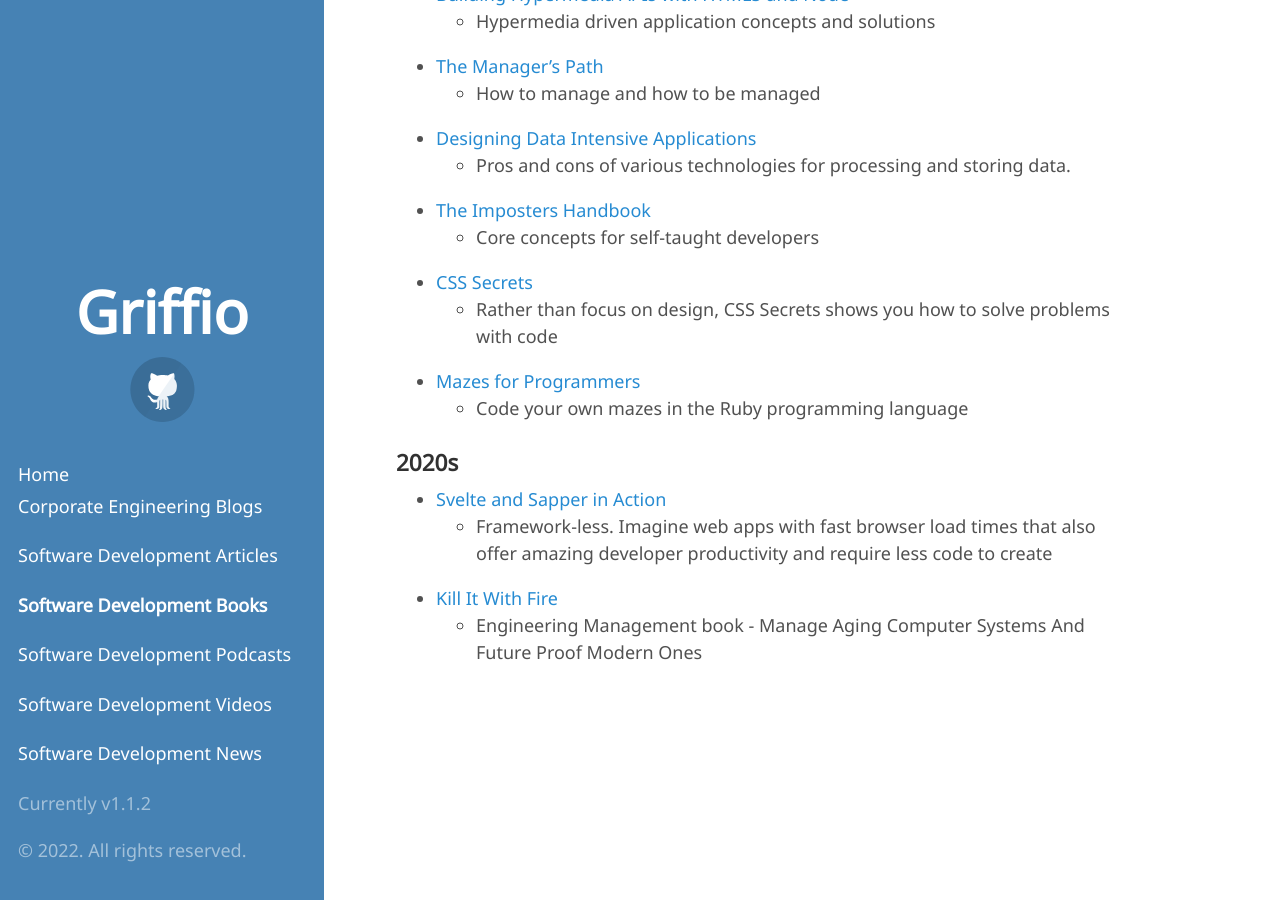
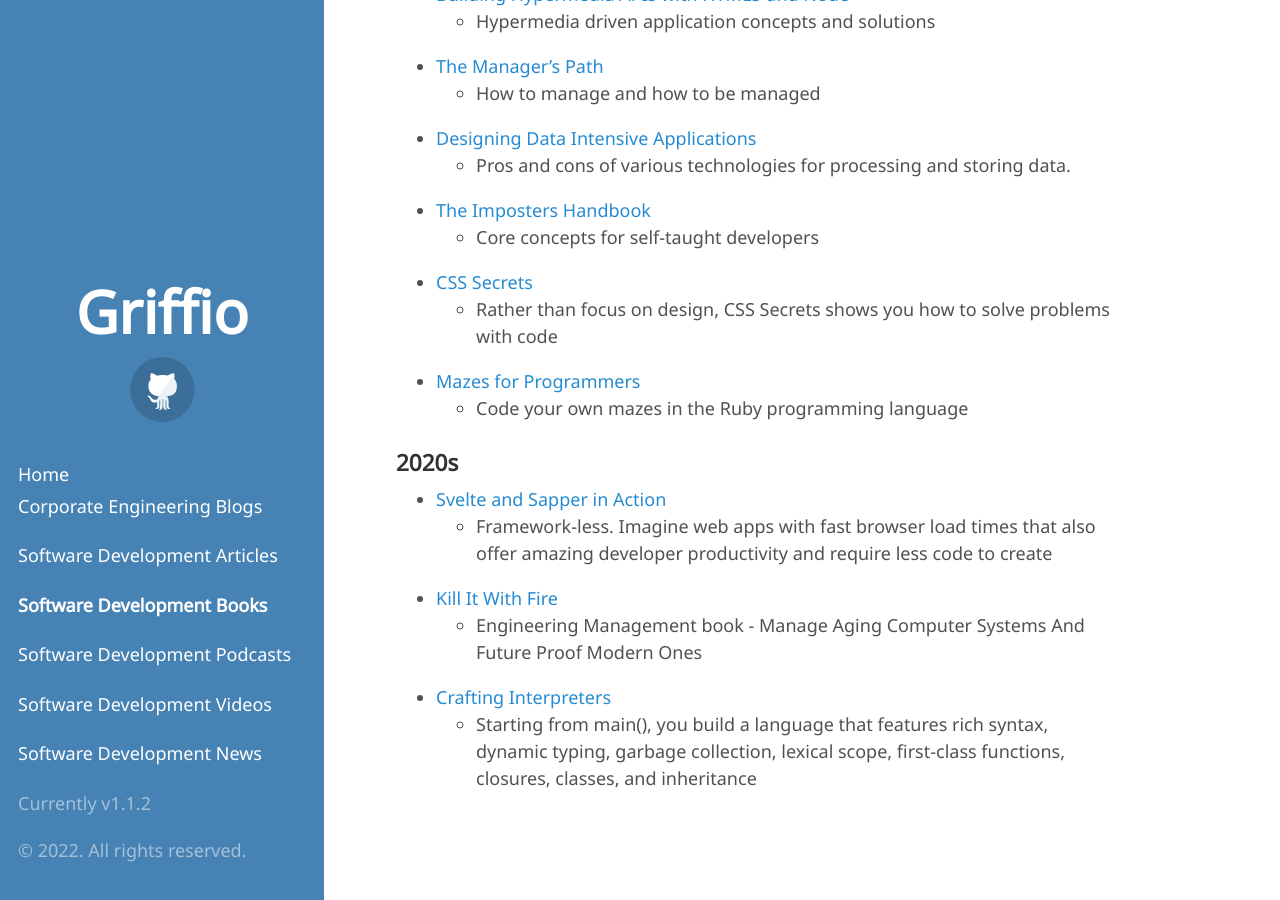
Before and after one commit to griffio/griffio.github.io, a Jekyll site: the page built from tech-books.md, in a window 1280 px wide and 900 px high, scrolled down 2503 px. Built offline with Jekyll 4.4.1, drawn with Linux system fonts in a browser that asks for light colours; some web fonts are replaced.

Commit message:
Crafting Interpreters

```diff
--- a/tech-books.md
+++ b/tech-books.md
@@ -91,3 +91,5 @@
   - Framework-less. Imagine web apps with fast browser load times that also offer amazing developer productivity and require less code to create
 - [Kill It With Fire](https://nostarch.com/kill-it-fire)
   - Engineering Management book - Manage Aging Computer Systems And Future Proof Modern Ones
+- [Crafting Interpreters](https://craftinginterpreters.com/)
+  - Starting from main(), you build a language that features rich syntax, dynamic typing, garbage collection, lexical scope, first-class functions, closures, classes, and inheritance
```
